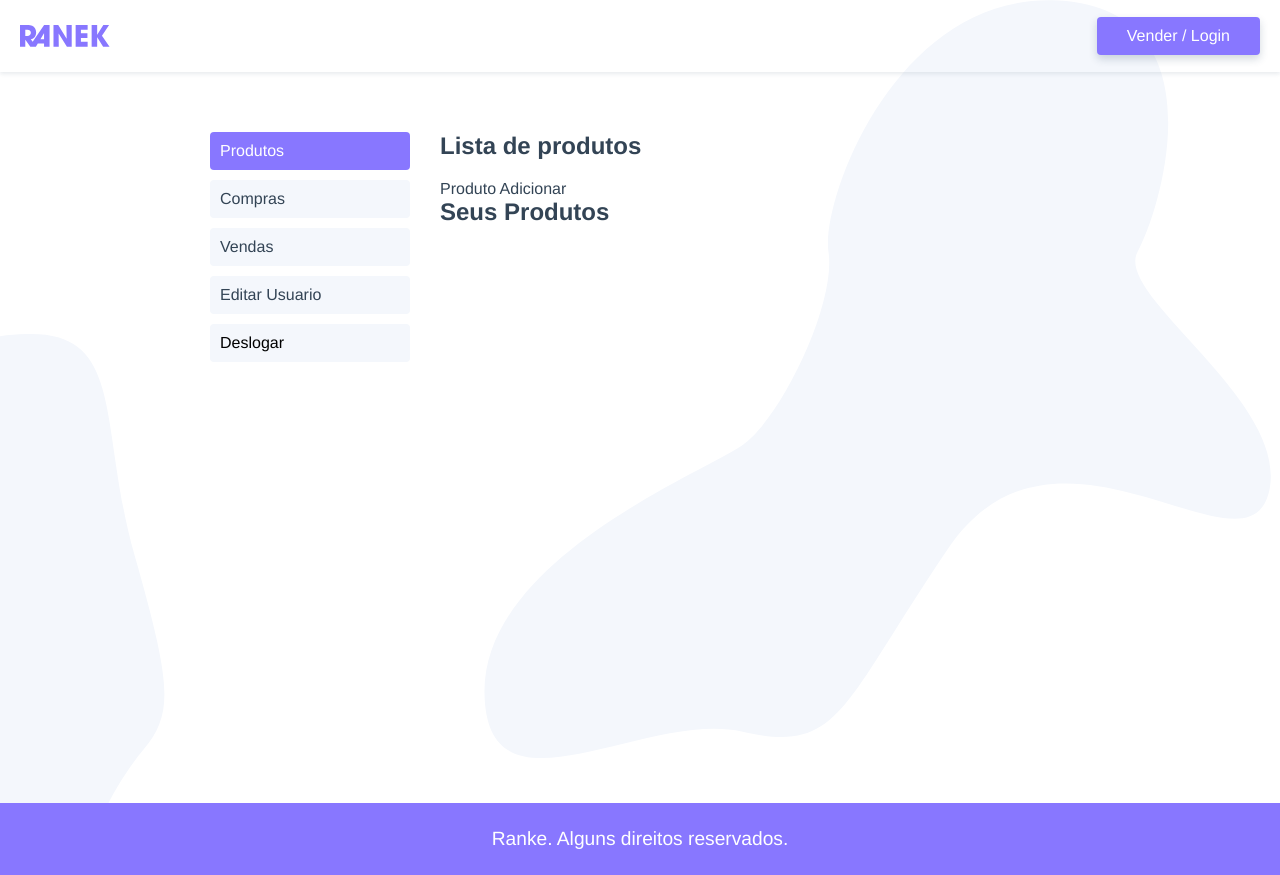
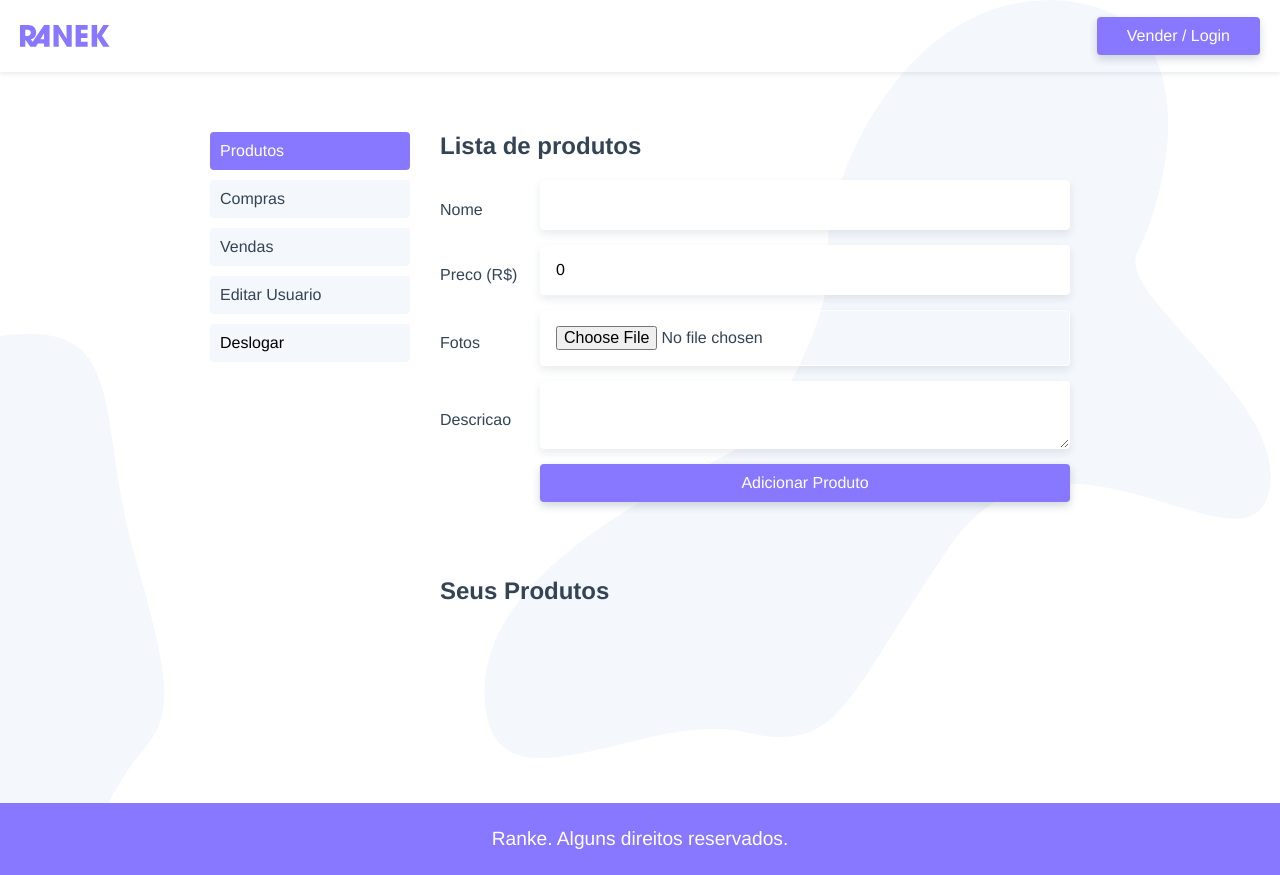
Before and after one commit to igortuag/ranek, a Vue app in the folder web/: page /usuario in a window 1280 px wide. Built offline with nearby package versions, Linux system fonts and the light colour scheme.

Commit message:
[0922] - Add products form

```diff
--- a/web/src/components/ProdutoAdicionar.vue
+++ b/web/src/components/ProdutoAdicionar.vue
@@ -1,11 +1,68 @@
 <template>
-  <p>Produto Adicionar</p>
+  <form class="adicionar-produto">
+    <label for="nome">Nome</label>
+    <input id="nome" name="nome" type="text" v-model="produto.nome" />
+
+    <label for="fotos">Preco (R$)</label>
+    <input id="preco" name="preco" type="number" v-model="produto.preco" />
+
+    <label for="fotos">Fotos</label>
+    <input id="fotos" name="fotos" type="file" ref="fotos" />
+
+    <label for="descricao">Descricao</label>
+    <textarea
+      id="descricao"
+      name="descricao"
+      v-model="produto.descricao"
+    ></textarea>
+
+    <input
+      type="button"
+      value="Adicionar Produto"
+      class="btn"
+      @click.prevent="adicionarProduto"
+    />
+  </form>
 </template>
 
 <script>
+import { api } from "@/services.js";
+
 export default {
-  name: "ProdutoAdicionar"
+  name: "ProdutoAdicionar",
+  data() {
+    return {
+      produto: {
+        nome: "",
+        preco: 0,
+        descricao: "",
+        fotos: null
+      }
+    };
+  },
+  methods: {
+    formatarProduto() {
+      this.produto.usuario_id = this.$store.state.usuario.id;
+    },
+    adicionarProduto() {
+      this.formatarProduto();
+      api.post("/produto", this.produto).then(() => {
+        this.$store.dispatch("getUsuarioProdutos");
+      });
+    }
+  }
 };
 </script>
 
-<style scoped></style>
+<style scoped>
+.adicionar-produto {
+  display: grid;
+  grid-template-columns: 100px 1fr;
+  align-items: center;
+  margin-bottom: 60px;
+}
+
+.btn {
+  grid-column: 2;
+}
+</style>
```
Also changed, not shown: 1 other file (tests, documents, lock files or other folders).
